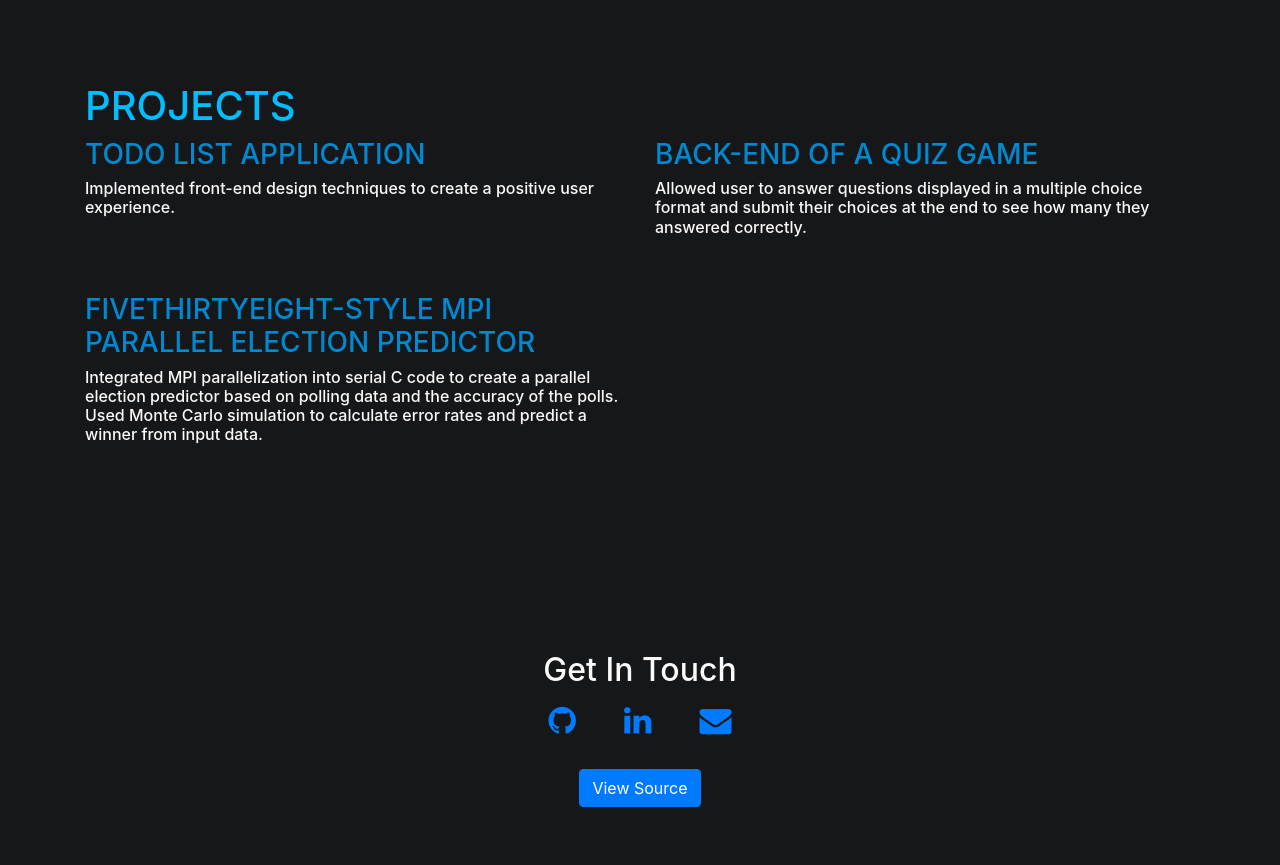
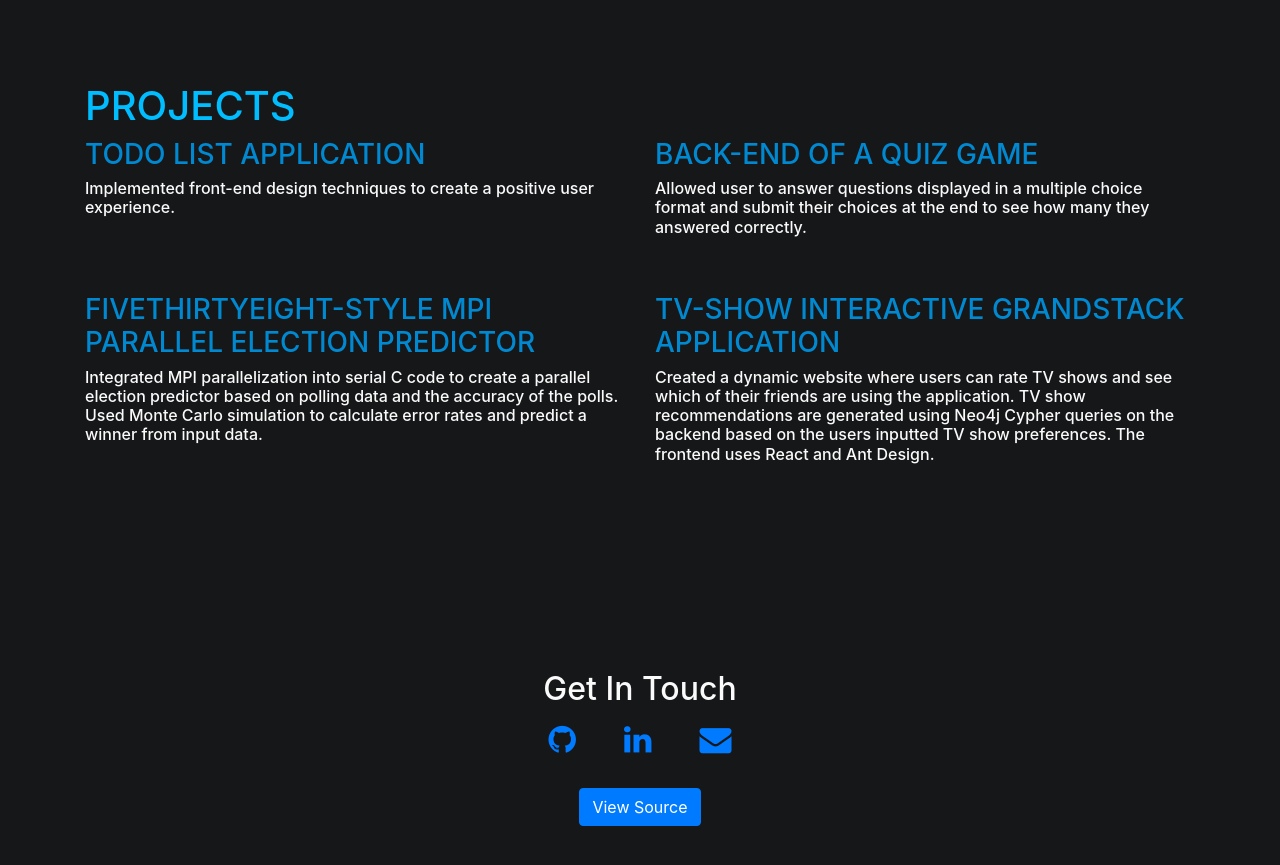
Before and after one commit to hkresch/hkresch, a Jekyll site: the page built from index.md, in a window 1280 px wide and 900 px high, scrolled down 1844 px. Shown: the top 865 px of the window. Built offline with Jekyll 4.4.1, drawn with Linux system fonts in a browser that asks for light colours.

Commit message:
Update projects.yml

```diff
--- a/_data/projects.yml
+++ b/_data/projects.yml
@@ -8,3 +8,6 @@
 
 - name: FiveThirtyEight-style MPI Parallel Election Predictor
   description: Integrated MPI parallelization into serial C code to create a parallel election predictor based on polling data and the accuracy of the polls. Used Monte Carlo simulation to calculate error rates and predict a winner from input data.
+
+- name: TV-Show Interactive GRANDStack Application
+  description: Created a dynamic website where users can rate TV shows and see which of their friends are using the application. TV show recommendations are generated using Neo4j Cypher queries on the backend based on the users inputted TV show preferences. The frontend uses React and Ant Design.
```
